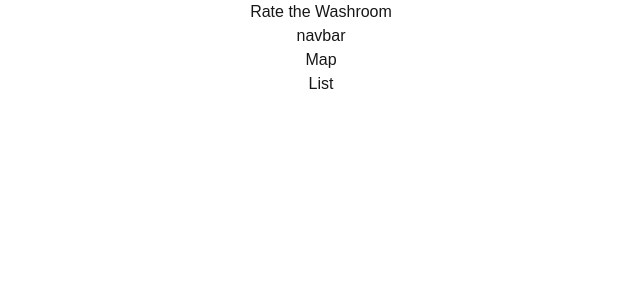
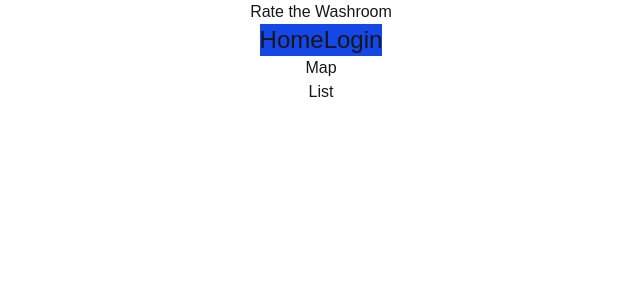
Before and after one commit to gregoryliu05/rate-the-washroom, a Next.js app in the folder apps/web/: page / in a window 1280 px wide. Shown: the top 300 px of the page, without its empty margins (319-959 px from the left). Built offline with nearby package versions, Linux system fonts and the light colour scheme.

Commit message:
added navbar to homepage

```diff
--- a/apps/web/src/app/page.tsx
+++ b/apps/web/src/app/page.tsx
@@ -1,5 +1,5 @@
 'use client';
-
+import Navbar from './components/navbar';
 import { useEffect } from 'react';
 
 export default function Home() {
@@ -8,7 +8,9 @@ export default function Home() {
       <div id="title" className="w-full h-full flex justify-center items-center">
         <h1>Rate the Washroom</h1>
       </div>
-      <div id='navbar' className="w-full h-full flex justify-center items-center">navbar</div>
+       <div id='navbar' className="w-full h-full flex justify-center items-center">
+         <Navbar />
+       </div>
       <div id="map" className="w-full h-full flex justify-center items-center">Map</div>
       <div id="list" className="w-full h-full flex justify-center items-center">List</div>
     </>
```
